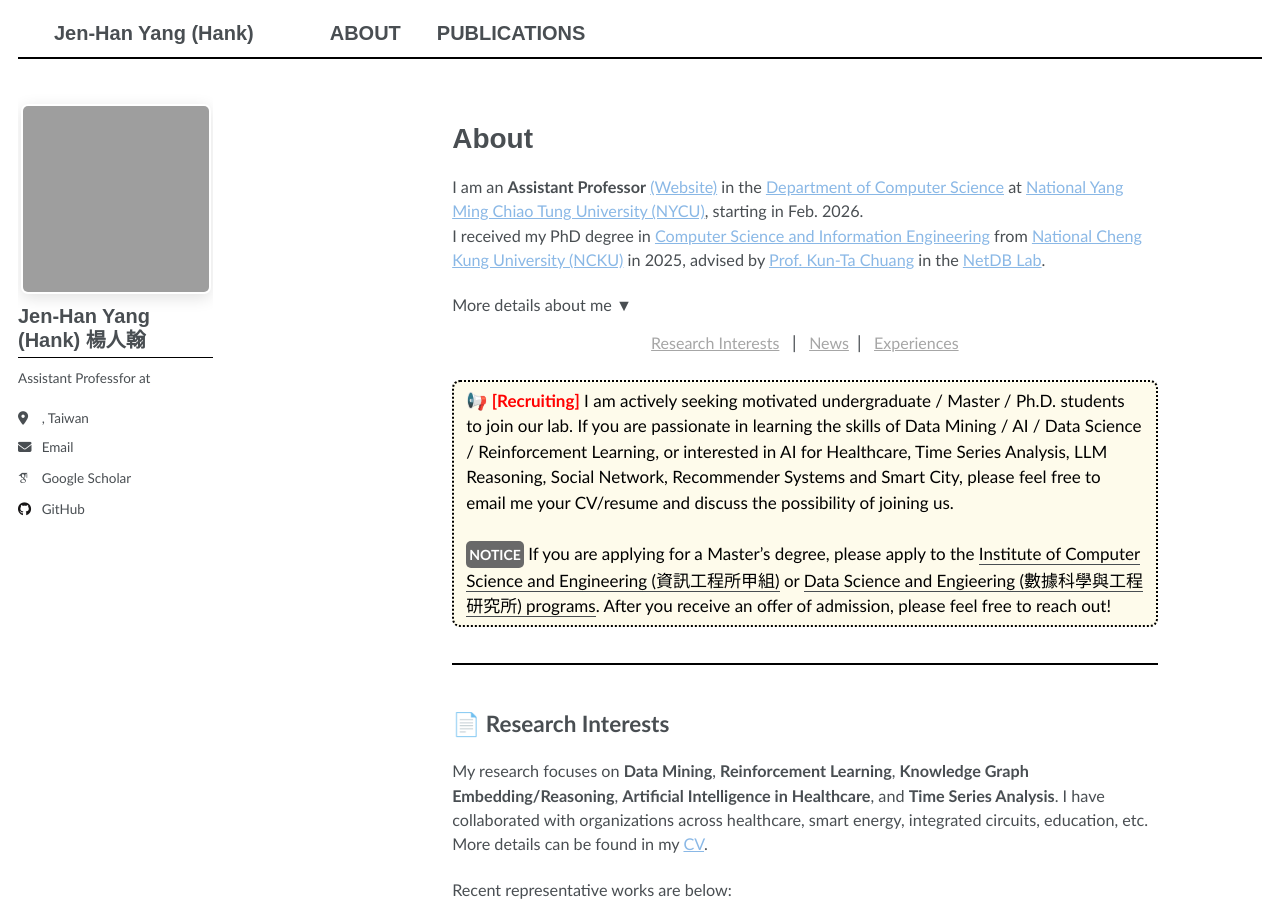
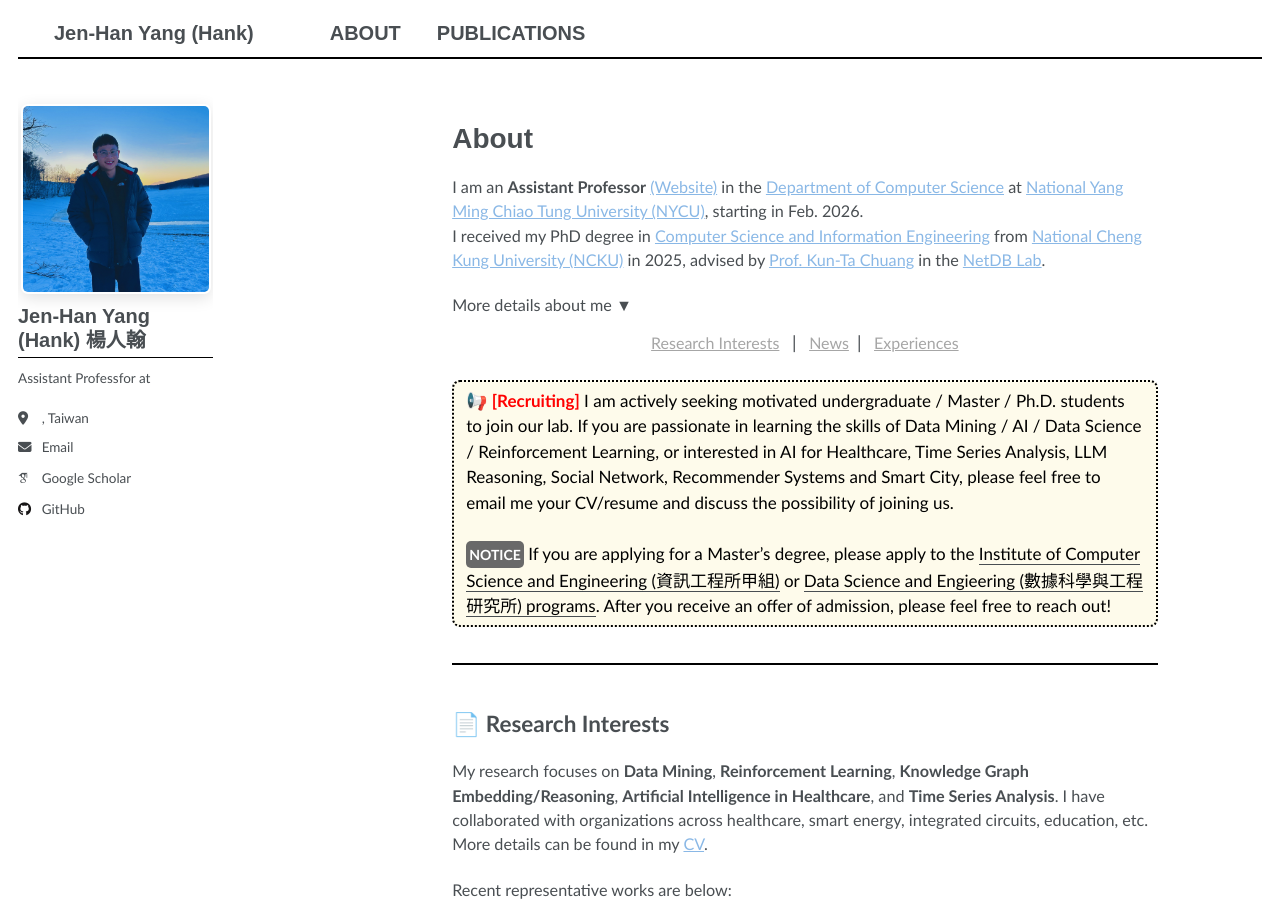
Before and after one commit to jenhany/jenhany.github.io, a Jekyll site: the page built from _pages/about.md, in a window 1280 px wide and 900 px high. Built offline with Jekyll 4.4.1, drawn with Linux system fonts in a browser that asks for light colours; emoji names are drawn with the system emoji font; some web fonts are replaced; a script that is not in the unit is left out.

Commit message:
Update _config.yml

```diff
--- a/_config.yml
+++ b/_config.yml
@@ -22,7 +22,7 @@ repository               : "jenhany/jenhany.github.io"
 #               Additional customization can be done by editing /_includes/author-profile.html
 author:
   # Biographic information
-  avatar           : "me.jpg"
+  avatar           : "profile.jpg"
   name             : "Jen-Han Yang (Hank) 楊人翰"
   pronouns         : # example: "she/her"
   bio              : "Assistant Professfor at "
```
